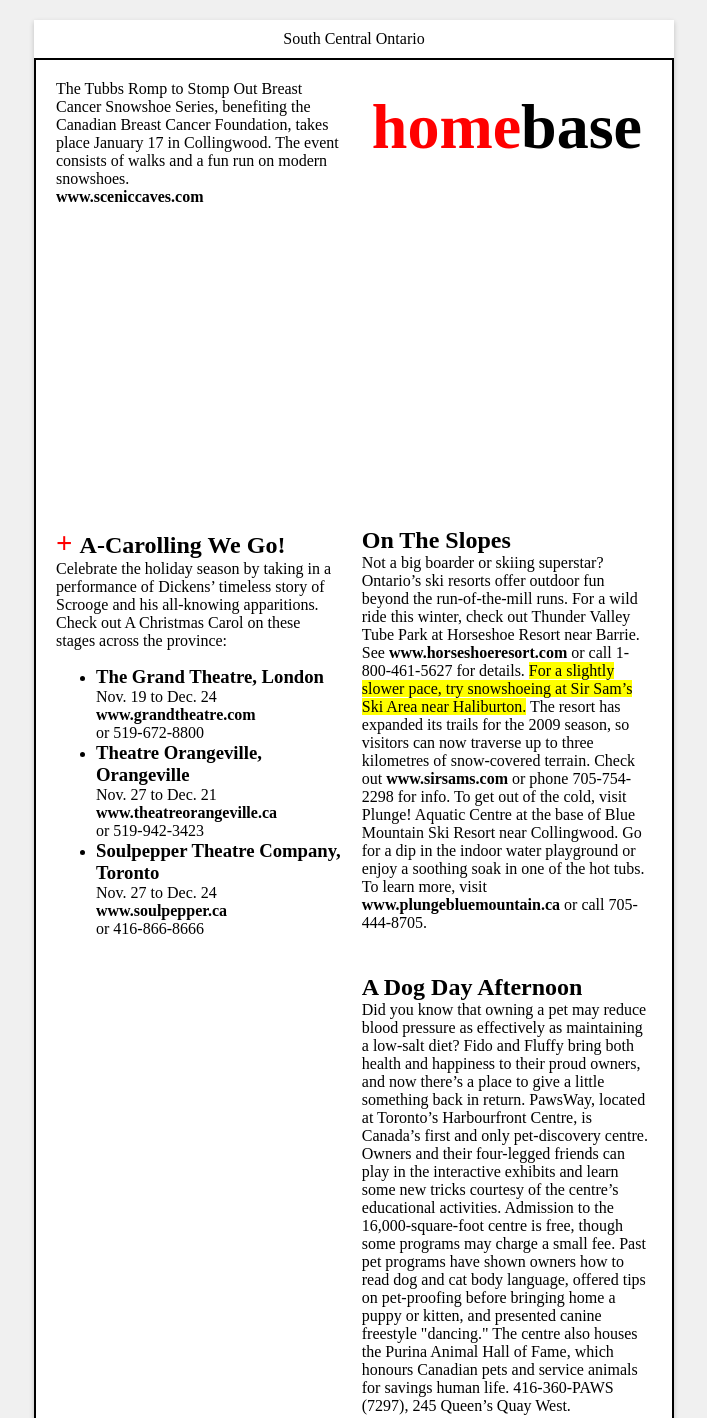
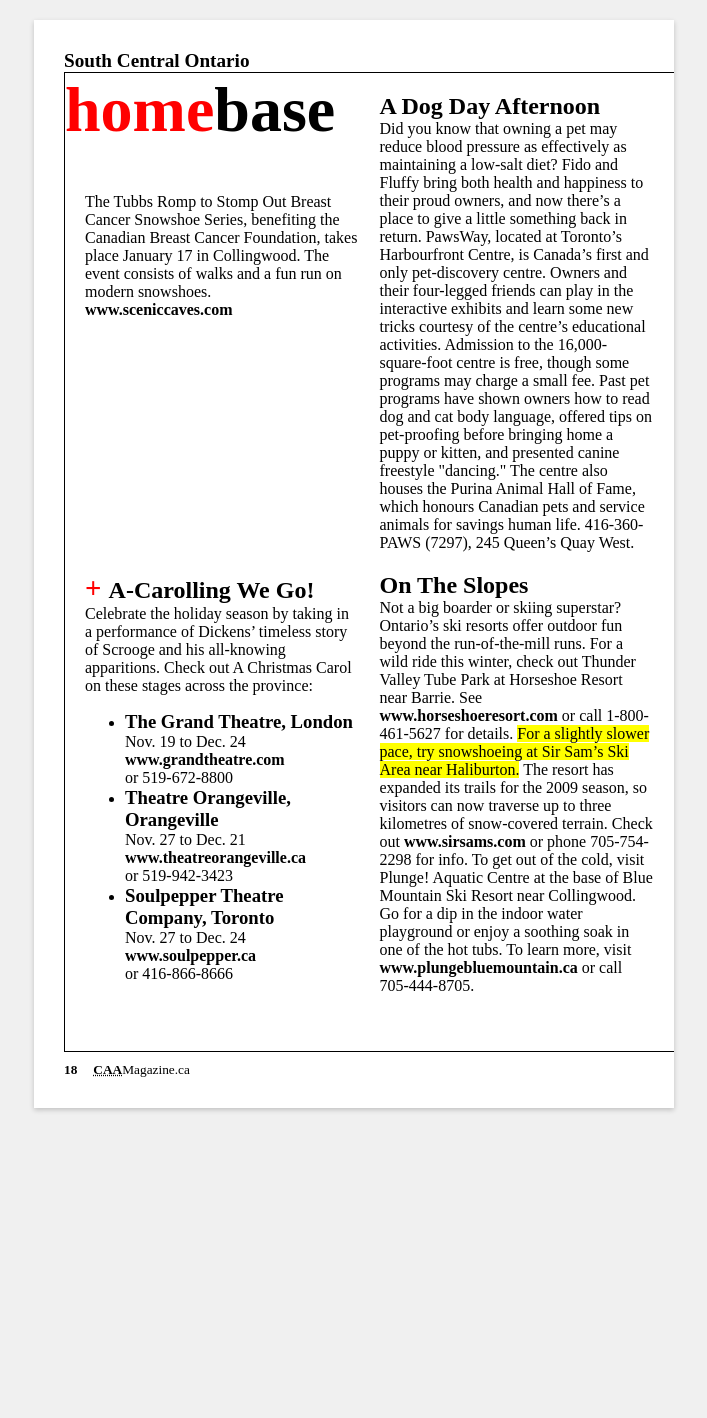
Before and after one commit to Nvvme/COMP1054Assignment2, a plain HTML site: page index.html in a window 1280 px wide. Shown: the top 1418 px of the page, without its empty margins (286-993 px from the left). After the commit the page ends 1128 px from the top, so only its background shows below. Drawn offline with Linux system fonts and the light colour scheme.

Commit message:
made changes to the header, footer and the main elements

```diff
--- a/css/styles.css
+++ b/css/styles.css
@@ -22,13 +22,16 @@ body, html {
 
 /* dividing the headings of the page into four quadrants */
 main {
-  border: 2px solid #000; /* Border around the main content */
+  border: 1px solid #000; /* Border around the main content */
+  border-right: 0;
   flex: 1;
   display: grid;
   grid-template-columns: repeat(2, 1fr);
   grid-template-rows: repeat(2, 1fr);
   gap: 20px;
   padding: 20px;
+  margin: 0 0 0 30px;
+  position: relative;
 }
 
 article:first-of-type,
@@ -44,6 +47,7 @@ article:nth-of-type(2) {
 aside:nth-of-type(1) {
   grid-column: 1;
   grid-row: 1;
+  margin-top: 100px;
 }
 
 aside:nth-of-type(2) {
@@ -66,18 +70,19 @@ h1, h2, h3, p, a {
  /* lets style the h1 */
 
  h1 {
-  text-transform: lowercase;
-  padding: 10px;
+  text-transform: lowercase; /* Ensure all text is lowercase */
+  padding: 0px;
   margin: 0;
-  position: static;
+  position: absolute; /* Position h1 absolutely within main */
   font-size: 4em;
+  top: 0; /* Align to the top */
+  left: 0; /* Align to the left */
 }
 
 h1 em {
-  color: red;
+  color: red; /* Change the color of 'home' within h1 */
   font-style: normal;
 }
-
 
 
 a {
@@ -90,7 +95,29 @@ a:hover {
   text-decoration: underline;
 }
 
-header, footer {
-  text-align: center;
-  padding: 10px 0;
+/* the header and the footer */
+
+header {
+  text-align: left;
+  font-size: 1.2em;
+  font-weight: bold;
+  padding: 30px 30px 0;
 }
+
+footer {
+  padding: 10px 0 30px 30px
+}
+footer p small {
+  display: flex; /* Use flexbox for alignment */
+  align-items: center; /* Center items vertically */
+}
+
+footer p small em {
+  font-weight: bold; /* Make "18" bold */
+  margin-right: 1rem; /* Add space to the right of "18" */
+  font-style: normal;
+}
+
+footer p small abbr {
+  font-weight: bold; /* Make "CAA" bold */
+}
```
